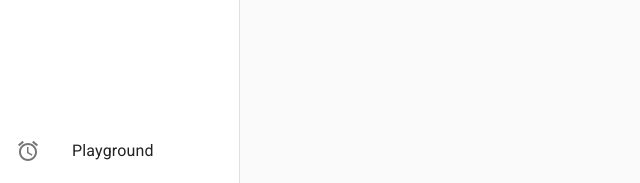
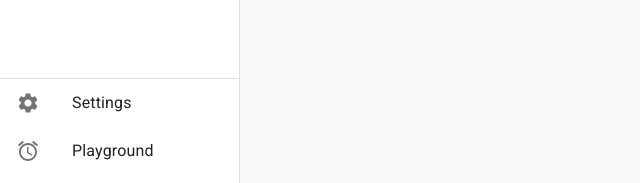
Before and after one commit to clayplumridge/react-game, a React app: page / in a window 1280 px wide. Shown: the part 617-800 px from the top of the page, without its empty margins (0-640 px from the left). Built offline with nearby package versions, Linux system fonts and the light colour scheme.

Commit message:
Add settings blade, a divider for bottom blades, fix sorting

```diff
--- a/src/render/app.tsx
+++ b/src/render/app.tsx
@@ -13,6 +13,7 @@ import { Observer } from "@/render/components/Observer";
 import { theme } from "@/render/theme";
 import { HomeBlade, PlaygroundBlade } from "@/render/blades";
 import { BladeSidebarContent } from "@/render/blades/BladeSidebarContent";
+import { SettingsBlade } from "./blades/SettingsBlade";
 
 const sidebarWidth = 240;
 
@@ -36,7 +37,8 @@ const useStyles = makeStyles(theme =>
 
 const BladeContentMap: Record<Blade, () => JSX.Element> = {
     [Blade.Home]: () => <HomeBlade />,
-    [Blade.Playground]: () => <PlaygroundBlade />
+    [Blade.Playground]: () => <PlaygroundBlade />,
+    [Blade.Settings]: () => <SettingsBlade />
 };
 
 export default function App() {
--- a/src/render/blades/BladeSidebarContent.tsx
+++ b/src/render/blades/BladeSidebarContent.tsx
@@ -1,11 +1,11 @@
 import * as React from "react";
 import { Blade, BladeManager } from "@/render/state/BladeManager";
 import {
-    Box,
     ListItem,
     List,
     ListItemIcon,
-    ListItemText
+    ListItemText,
+    Divider
 } from "@material-ui/core";
 import * as Icons from "@material-ui/icons";
 
@@ -32,17 +32,24 @@ const BladeItemPropMap: Record<Blade, BladeItemProps> = {
     },
     [Blade.Playground]: {
         alignment: BladeAlignment.Bottom,
-        order: 999,
+        order: 0,
         icon: () => <Icons.AccessAlarm />,
         id: Blade.Playground,
         text: "Playground"
+    },
+    [Blade.Settings]: {
+        alignment: BladeAlignment.Bottom,
+        icon: () => <Icons.Settings />,
+        id: Blade.Settings,
+        order: 999,
+        text: "Settings"
     }
 };
 
 function getAlignedBlades(alignment: BladeAlignment) {
     return Object.values(BladeItemPropMap)
         .filter(x => x.alignment == alignment)
-        .sort((a, b) => a.order - b.order);
+        .sort((a, b) => b.order - a.order);
 }
 
 export const BladeSidebarContent: React.FunctionComponent<{}> = () => {
@@ -58,6 +65,7 @@ export const BladeSidebarContent: React.FunctionComponent<{}> = () => {
             </List>
 
             <List style={{ marginTop: "auto" }}>
+                <Divider />
                 {bottomBlades.map(({ id }) => (
                     <BladeListItem key={id} {...BladeItemPropMap[id]} />
                 ))}
--- /dev/null
+++ b/src/render/blades/SettingsBlade.tsx
@@ -0,0 +1,5 @@
+import * as React from "react";
+
+export const SettingsBlade: React.FunctionComponent<{}> = () => {
+    return <div>Settings</div>;
+};
--- a/src/render/state/BladeManager.ts
+++ b/src/render/state/BladeManager.ts
@@ -5,7 +5,8 @@ import {
 
 export const enum Blade {
     Home = "home",
-    Playground = "playground"
+    Playground = "playground",
+    Settings = "settings"
 }
 
 interface IBladeManager {
```
